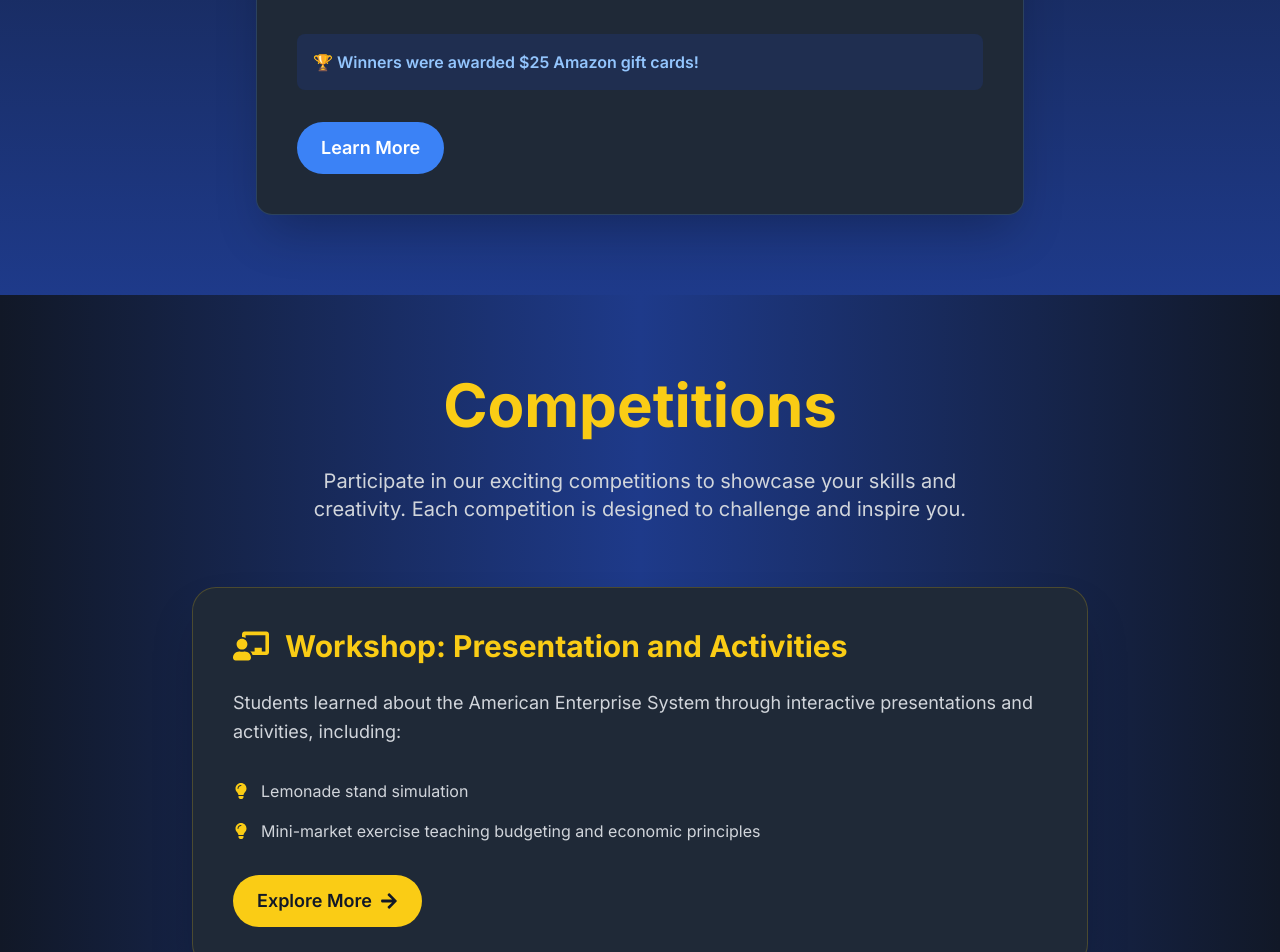
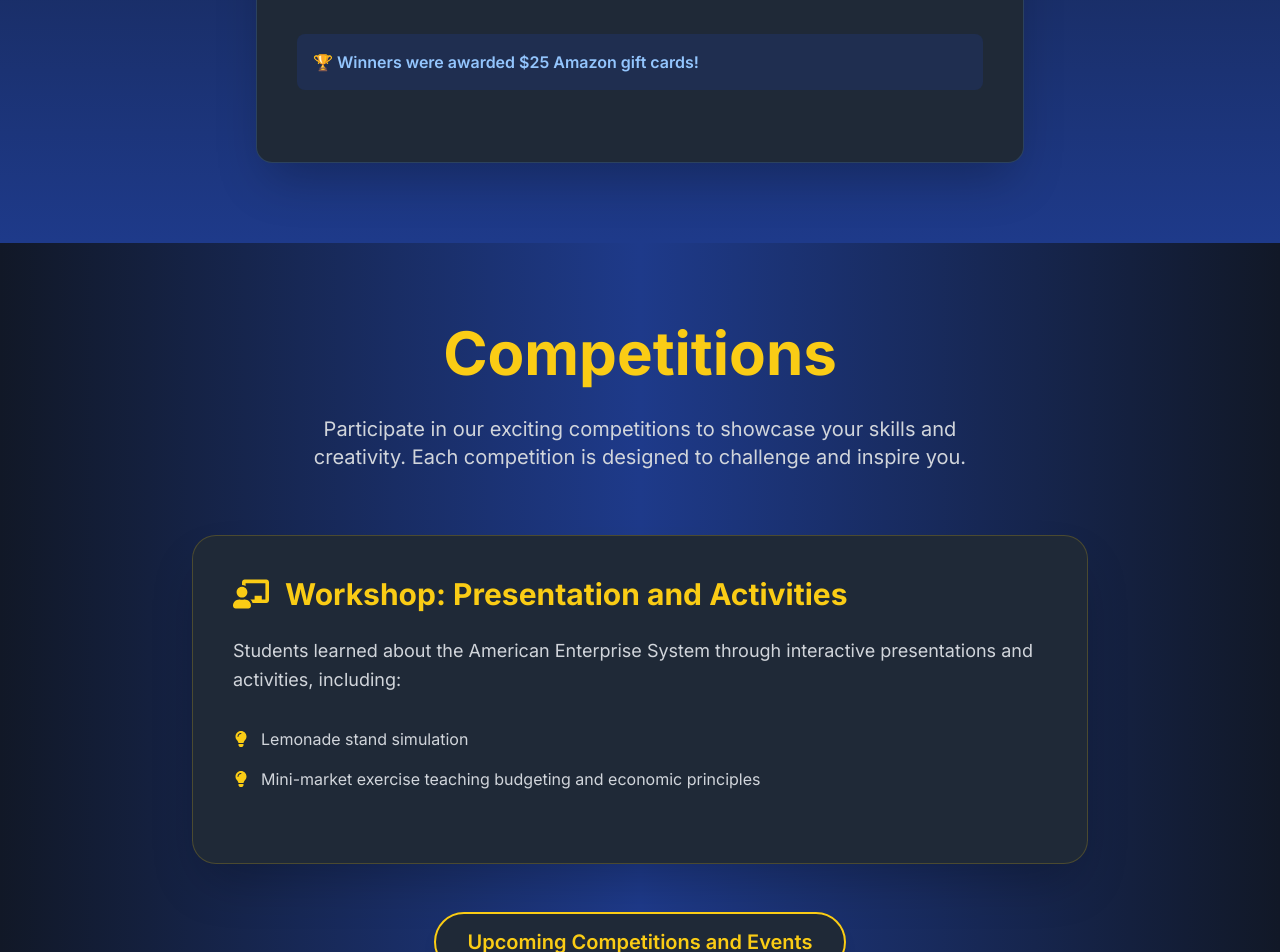
Before and after one commit to arao761/innovate-usa, a Next.js app: page / in a window 1280 px wide. Shown: the part 4240-5192 px from the top of the page. Built offline with nearby package versions, Linux system fonts and the light colour scheme.

Commit message:
removed unnecsary buttons

```diff
--- a/components/CompetitionsSection.tsx
+++ b/components/CompetitionsSection.tsx
@@ -41,10 +41,6 @@ const CompetitionsSection: React.FC = () => {
                                 <span className="text-gray-300">Mini-market exercise teaching budgeting and economic principles</span>
                             </li>
                         </ul>
-                        <a href="#" className="inline-flex items-center bg-yellow-400 text-gray-900 py-3 px-6 rounded-full hover:bg-yellow-500 transition-colors duration-300 text-lg font-semibold">
-                            Explore More
-                            <FaArrowRight className="ml-2" />
-                        </a>
                     </div>
                 </motion.div>
             </div>
--- a/components/EventsSection.tsx
+++ b/components/EventsSection.tsx
@@ -42,7 +42,6 @@ const EventsSection: React.FC = () => {
                                 🏆 Winners were awarded $25 Amazon gift cards!
                             </p>
                         </div>
-                        <a href="#" className="inline-block bg-blue-500 text-white py-3 px-6 rounded-full hover:bg-blue-600 transition-colors duration-300 text-lg font-semibold">Learn More</a>
                     </div>
                 </motion.div>
             </div>
```
